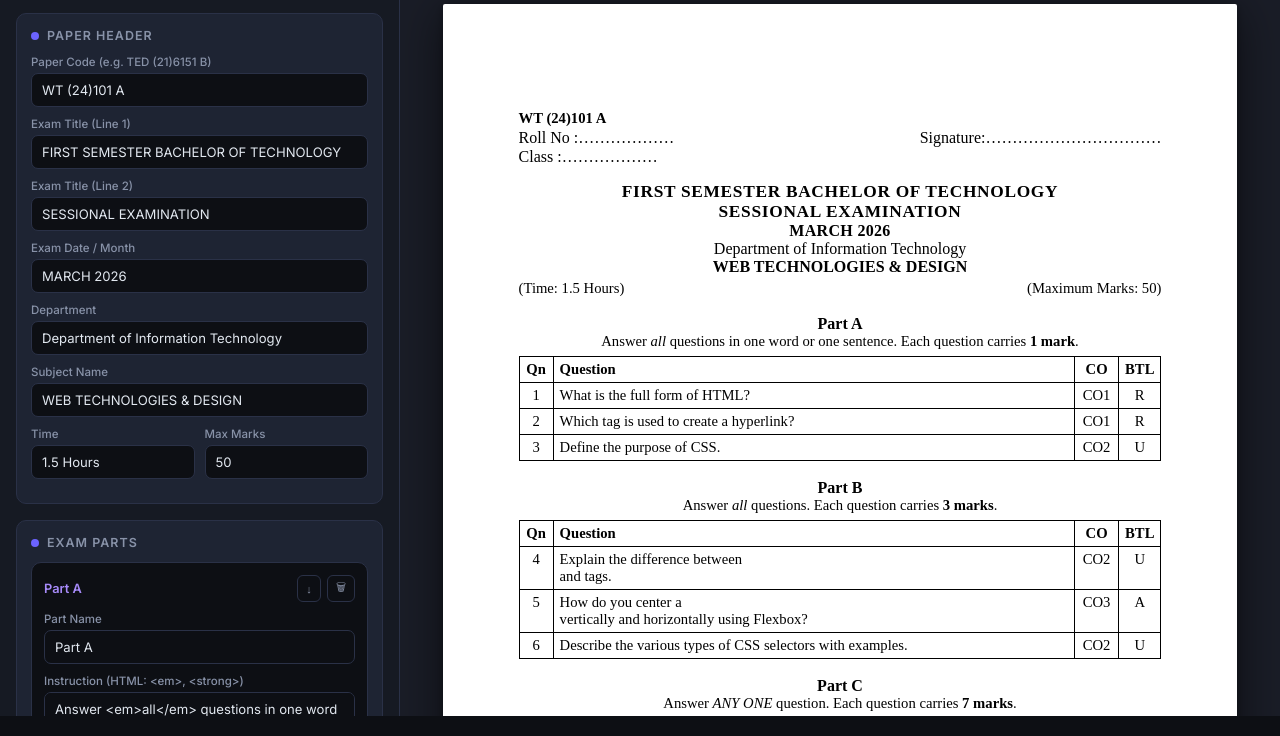
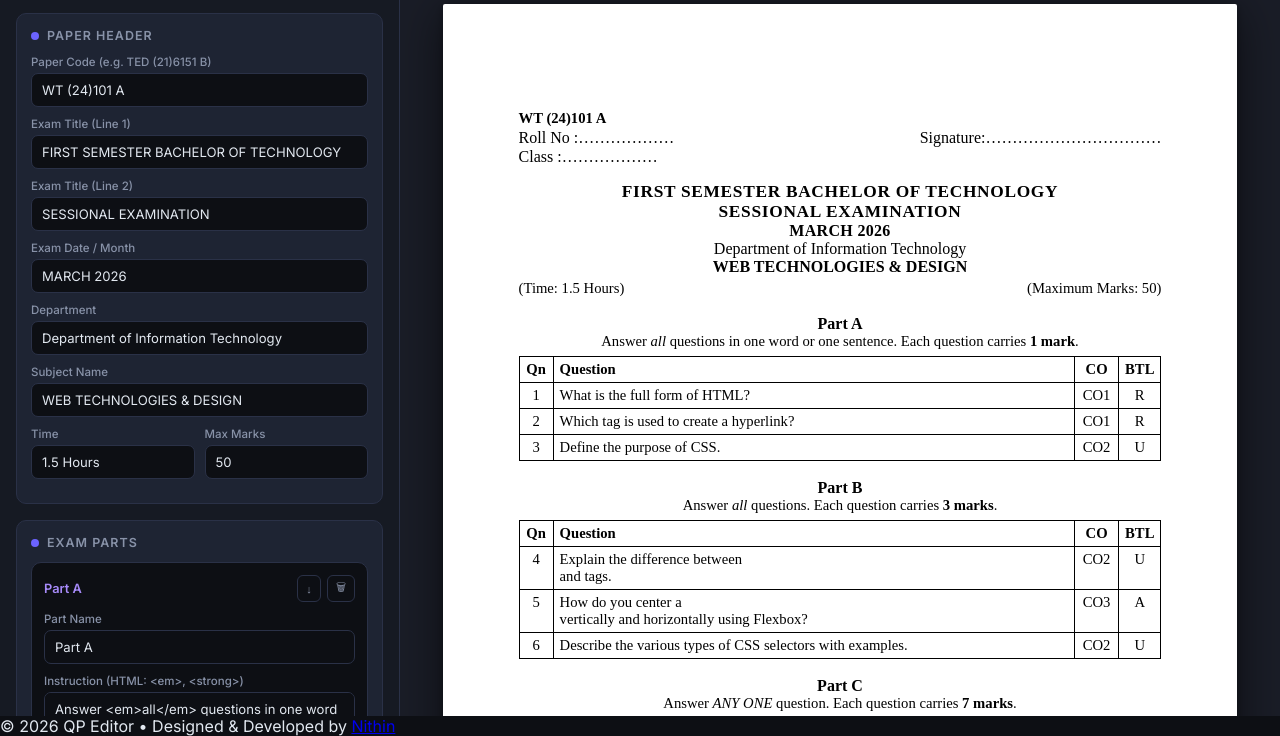
Before and after one commit to NITHIN9526/Test-Paper-format, a plain HTML site: page index.html in a window 1280 px wide. Shown: the part 84-820 px from the top of the page. Drawn offline with nearby package versions, Linux system fonts and the light colour scheme.

Commit message:
feat: added app footer with copyright and developer credit

```diff
--- a/index.html
+++ b/index.html
@@ -120,6 +120,11 @@
 
     </div><!-- /app-wrapper -->
 
+    <footer class="app-footer">
+        <p>© 2026 QP Editor • Designed & Developed by <a href="https://github.com/NITHIN9526" target="_blank">Nithin</a>
+        </p>
+    </footer>
+
     <!-- MathJax 3 for LaTeX equation rendering -->
     <script>
         window.MathJax = {
```
